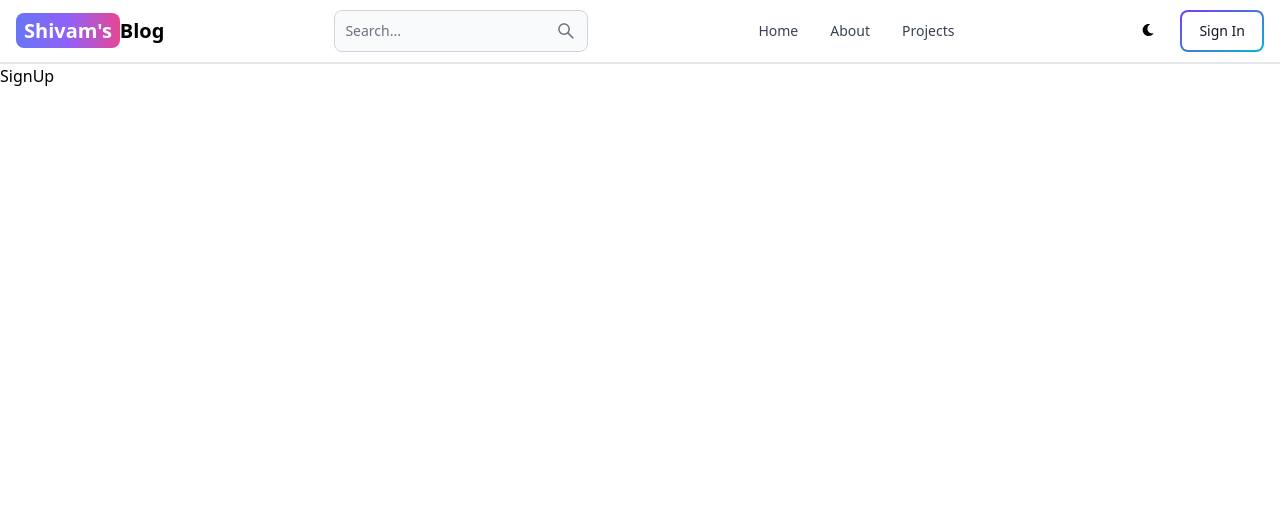
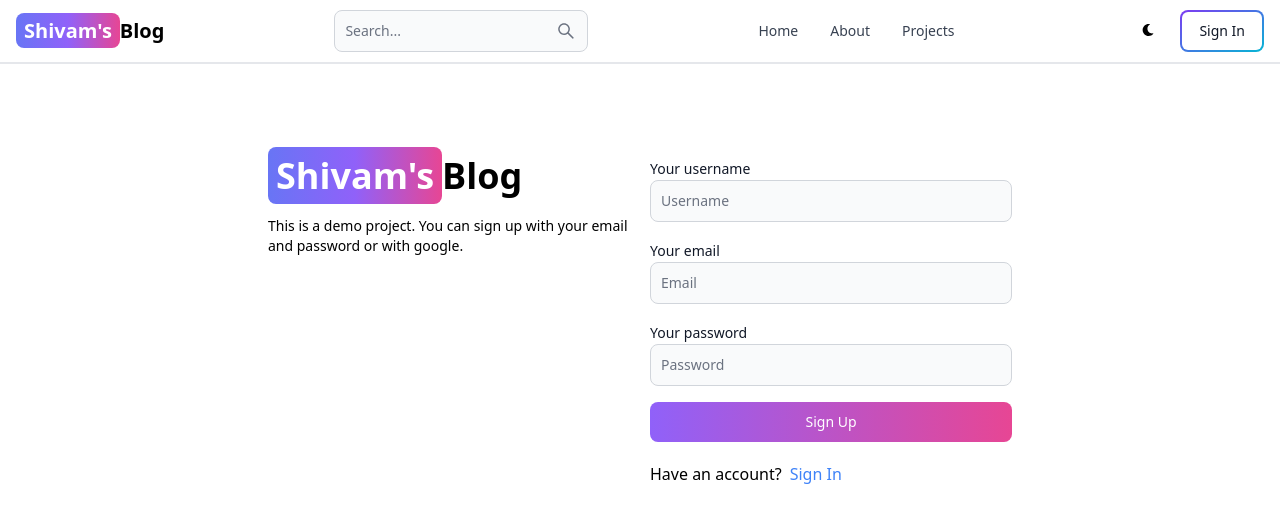
Before and after one commit to shivamdubeyagra/mern-blog, a React (Vite) app in the folder client/: page /sign-up in a window 1280 px wide. Shown: the top 522 px of the page. Built offline with nearby package versions, Linux system fonts and the light colour scheme.

Commit message:
created signup ui

```diff
--- a/client/src/pages/SignUp.jsx
+++ b/client/src/pages/SignUp.jsx
@@ -1,9 +1,43 @@
 import React from 'react'
-
+import { Link } from 'react-router-dom';
+import {Button, Label, TextInput} from 'flowbite-react';
 export default function SignUp() {
   return (
-    <div>
-      SignUp
+    <div className='min-h-screen mt-20'>
+      <div className="flex p-3 max-w-3xl mx-auto flex-col md:flex-row md:items-start gap-5">
+        {/* left */}
+        <div className="flex-1">
+        <Link to="/" className='font-bold dark:text-white text-4xl'>
+        <span className='px-2 py-1 bg-gradient-to-r from-indigo-500 via-purple-500 to-pink-500 rounded-lg text-white'>Shivam's</span>
+        Blog
+        </Link>
+        <p className='text-sm mt-5'>
+          This is a demo project. You can sign up with your email and password or with google.
+        </p>
+      </div>
+        {/* right */}
+        <div className='flex-1'>
+          <form className='flex flex-col gap-4'>
+            <div className="">
+              <Label value = "Your username"/>
+              <TextInput type='text' placeholder='Username' id='username'/>
+            </div>
+            <div className="">
+              <Label value = "Your email"/>
+              <TextInput type='text' placeholder='Email' id='email'/>
+            </div>
+            <div className="">
+              <Label value = "Your password"/>
+              <TextInput type='text' placeholder='Password' id='password'/>
+            </div>
+            <Button gradientDuoTone="purpleToPink" type='submit'>Sign Up</Button>
+          </form>
+          <div className="flex gap-2 mt-5">
+            <span>Have an account?</span>
+            <Link to='/sign-in' className='text-blue-500'>Sign In</Link>
+          </div>
+        </div>
+      </div>
     </div>
   )
 }
```
